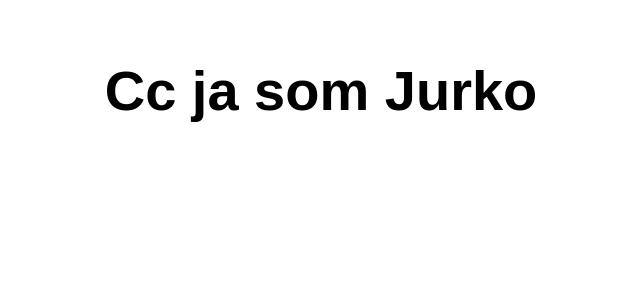
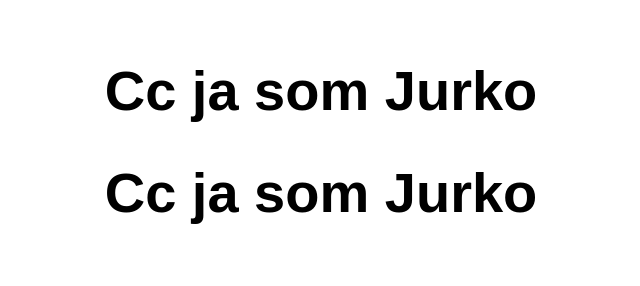
Before and after one commit to Frost1One/Cloudy, a website: page src/index.html in a window 1280 px wide. Shown: the whole page, without its empty margins (319-959 px from the left). Drawn offline with Linux system fonts and the light colour scheme.

Commit message:
Update index.html

```diff
--- a/src/index.html
+++ b/src/index.html
@@ -11,6 +11,7 @@
 <body>
   <main>
     <h1>Cc ja som Jurko</h1>
+    <h1>Cc ja som Jurko</h1>
   </main>
 </body>
 
```
